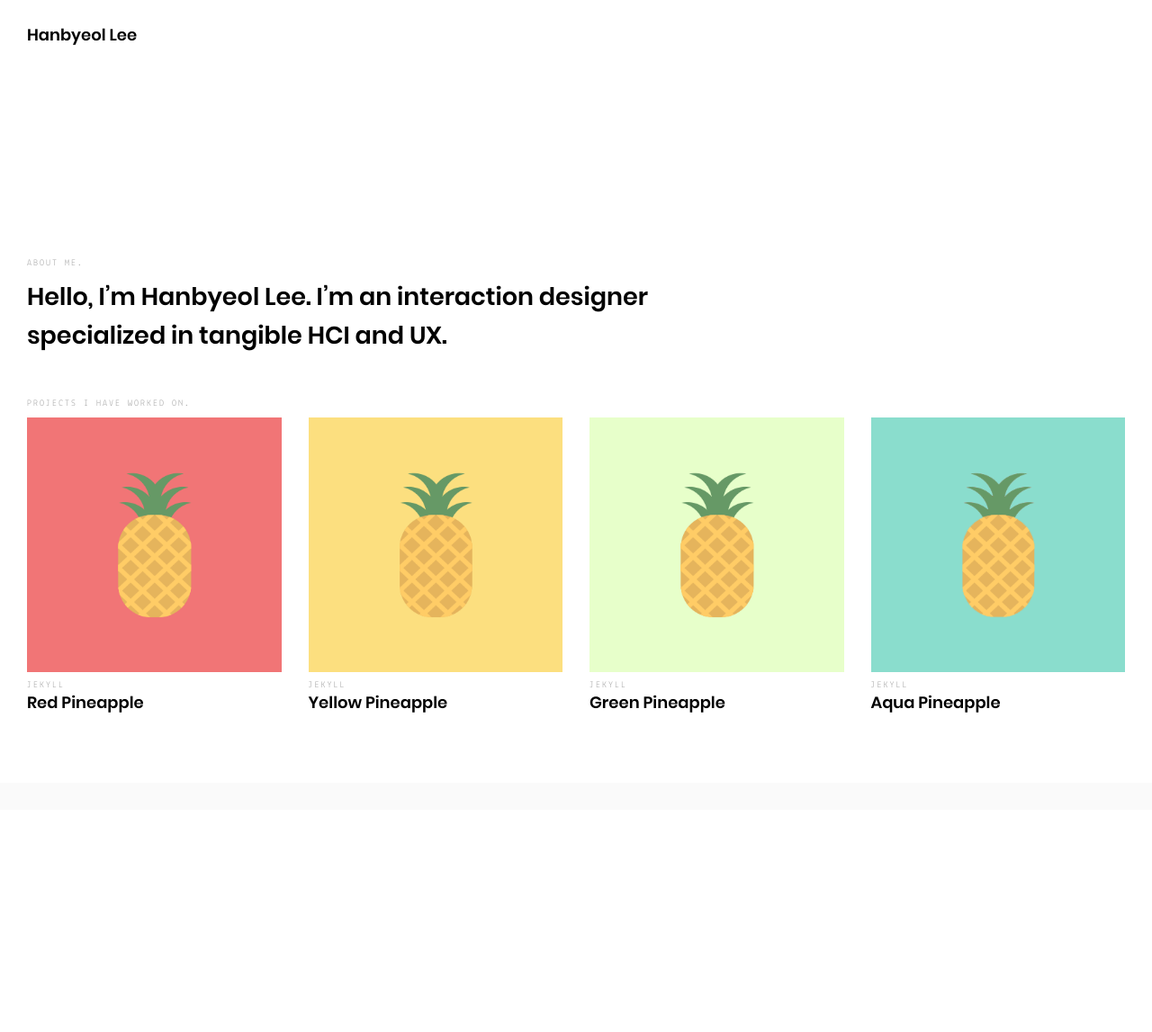
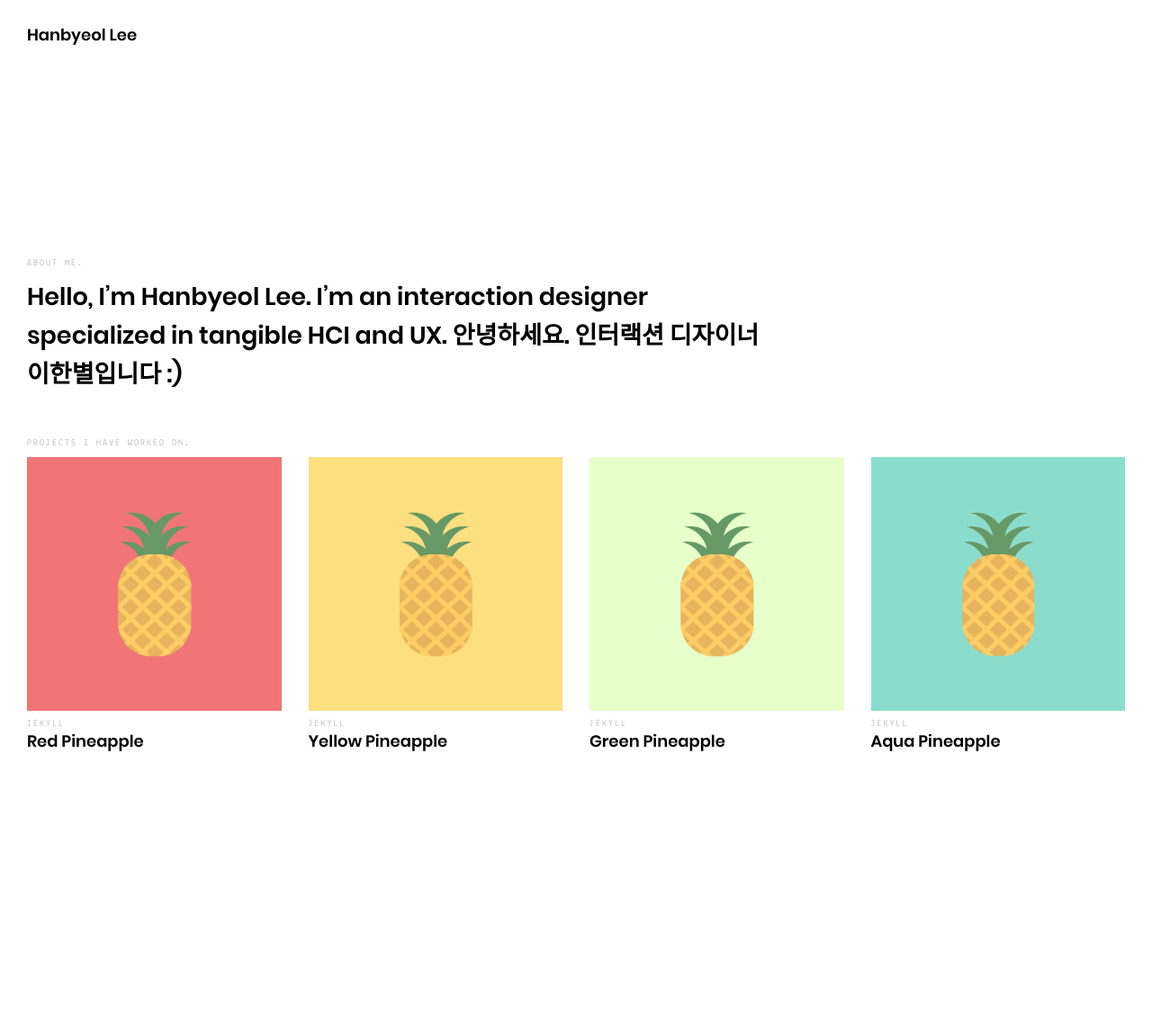
Before and after one commit to hanby-ixd/hanby-ixd.github.io, a Jekyll site: the page built from index.html, in a window 1280 px wide. Shown: the whole page at 90% size. Built offline with Jekyll 4.4.1, drawn with Linux system fonts in a browser that asks for light colours; nearby versions of some CDN libraries; library files that are not in the unit come from our copies; before the commit the page ends 1104 px from its top, so only the background shows below that.

Commit message:
Update _config.yml

```diff
--- a/_config.yml
+++ b/_config.yml
@@ -1,7 +1,7 @@
 # User config
 author: "Hanbyeol Lee"
 tagline: "Interaction Design Portfolio"
-description: "Hello, I’m Hanbyeol Lee. I’m an interaction designer specialized in tangible HCI and UX."
+description: "Hello, I’m Hanbyeol Lee. I’m an interaction designer specialized in tangible HCI and UX. 안녕하세요. 인터랙션 디자이너 이한별입니다 :)"
 keywords: "Interaction Design, HCI"
 email: "hanby.ixd@gmail.com"
 cv: "https://drive.google.com/file/d/1RdR2Nh0c5Nks0kQ-mTPo1lLvKtNJn13P/view?usp=sharing"
```
